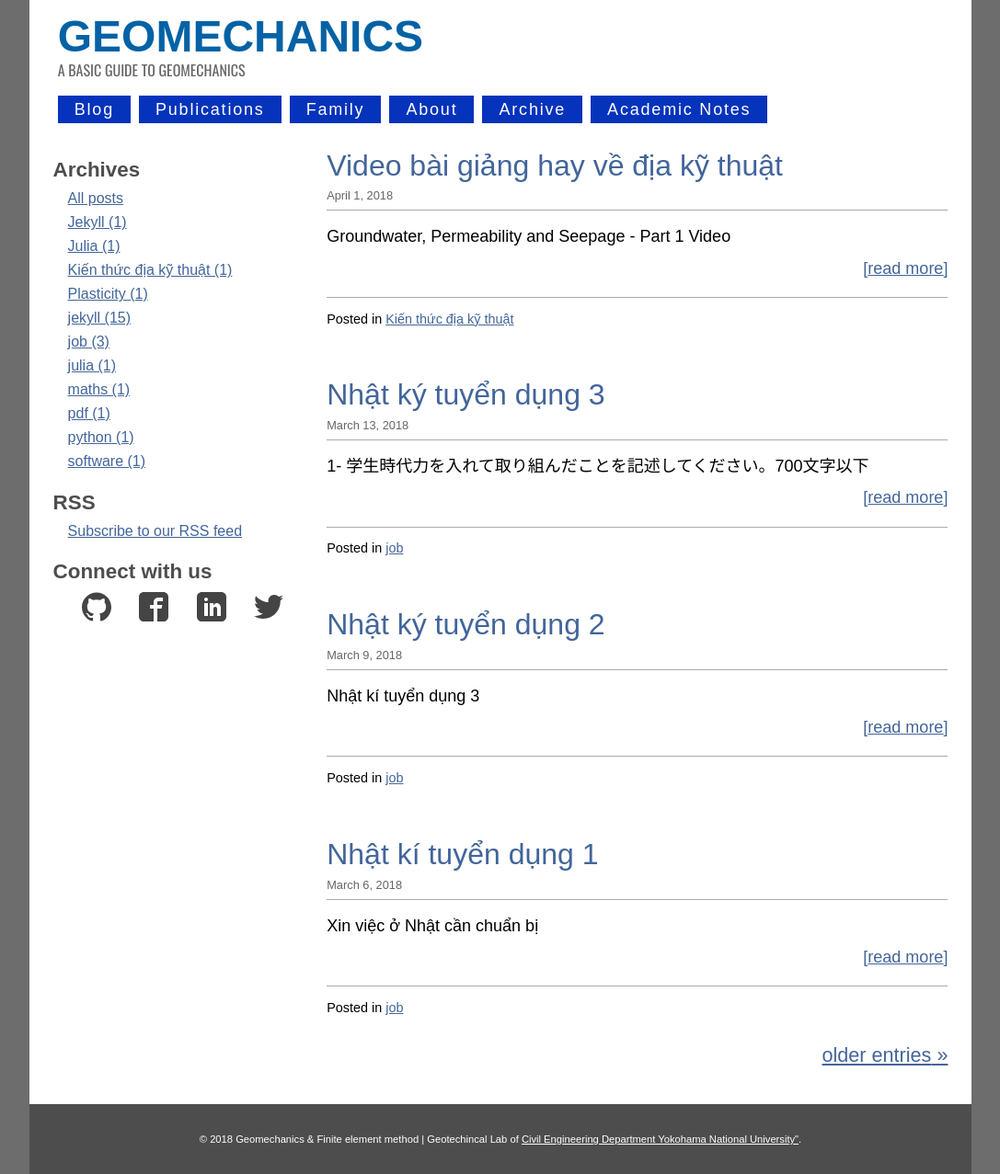
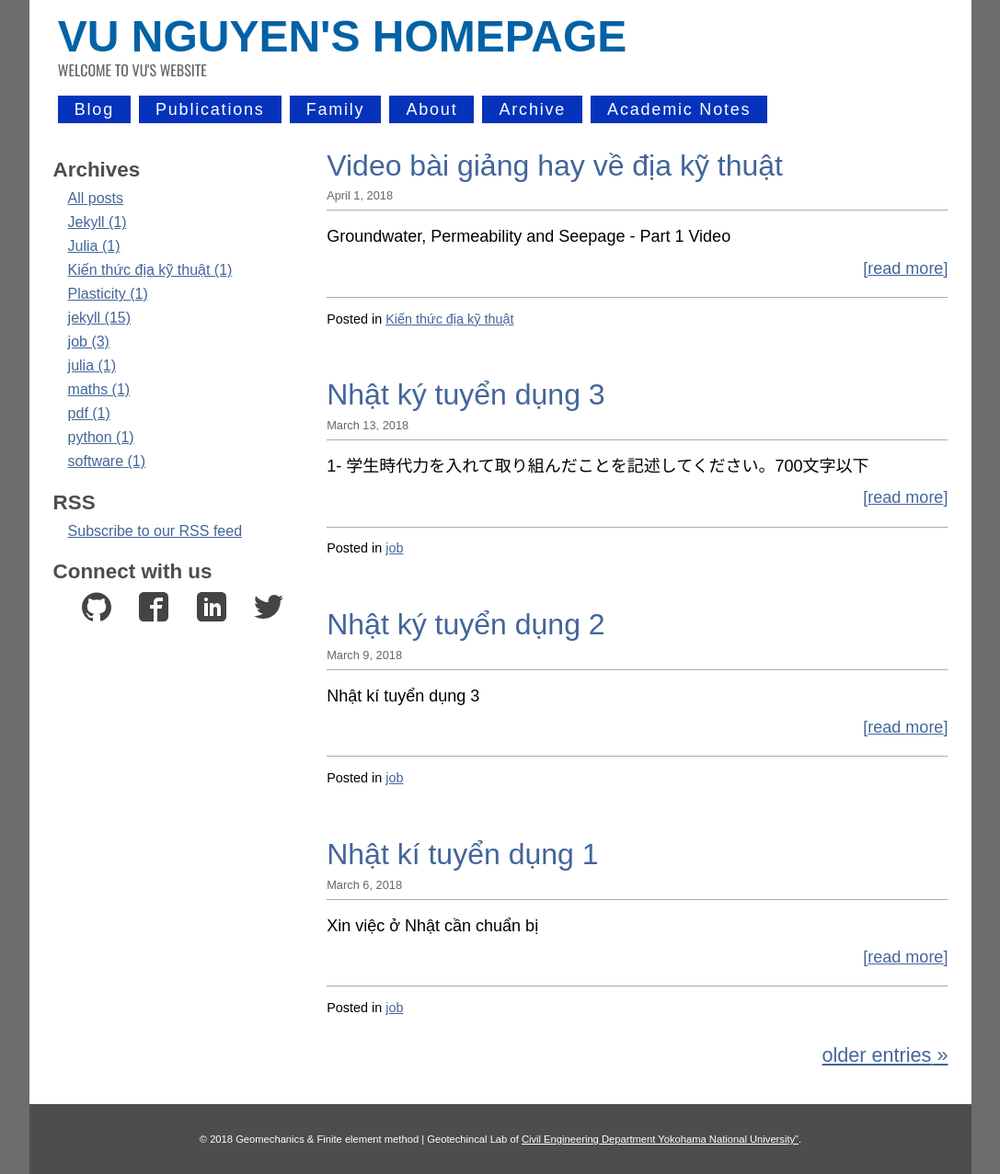
Before and after one commit to quangvunp/geomechanics, a Jekyll site: the page built from index.html, in a window 1280 px wide. Shown: the whole page at 92% size, without its empty margins (96-1183 px from the left). Built offline with Jekyll 4.4.1, drawn with Linux system fonts in a browser that asks for light colours; the list of posts is cut into pages by our own code.

Commit message:
Update default.html

```diff
--- a/_layouts/default.html
+++ b/_layouts/default.html
@@ -22,9 +22,9 @@
 <body>
 <header role="banner" class="page-header" id="top">
     <!--<h1>{{site.title}}</h1>-->
-    <h1>GEOMECHANICS</h1>
+    <h1>VU NGUYEN'S HOMEPAGE</h1>
     <!--<p>{{site.tagline}}</p>-->
-    <p>a basic guide to geomechanics</p>
+    <p>welcome to Vu's website</p>
 <nav role="navigation">
 <input type="checkbox" id="menu-toggle">
 <label for="menu-toggle" class="toggle-label"><span>menu</span></label>
```
